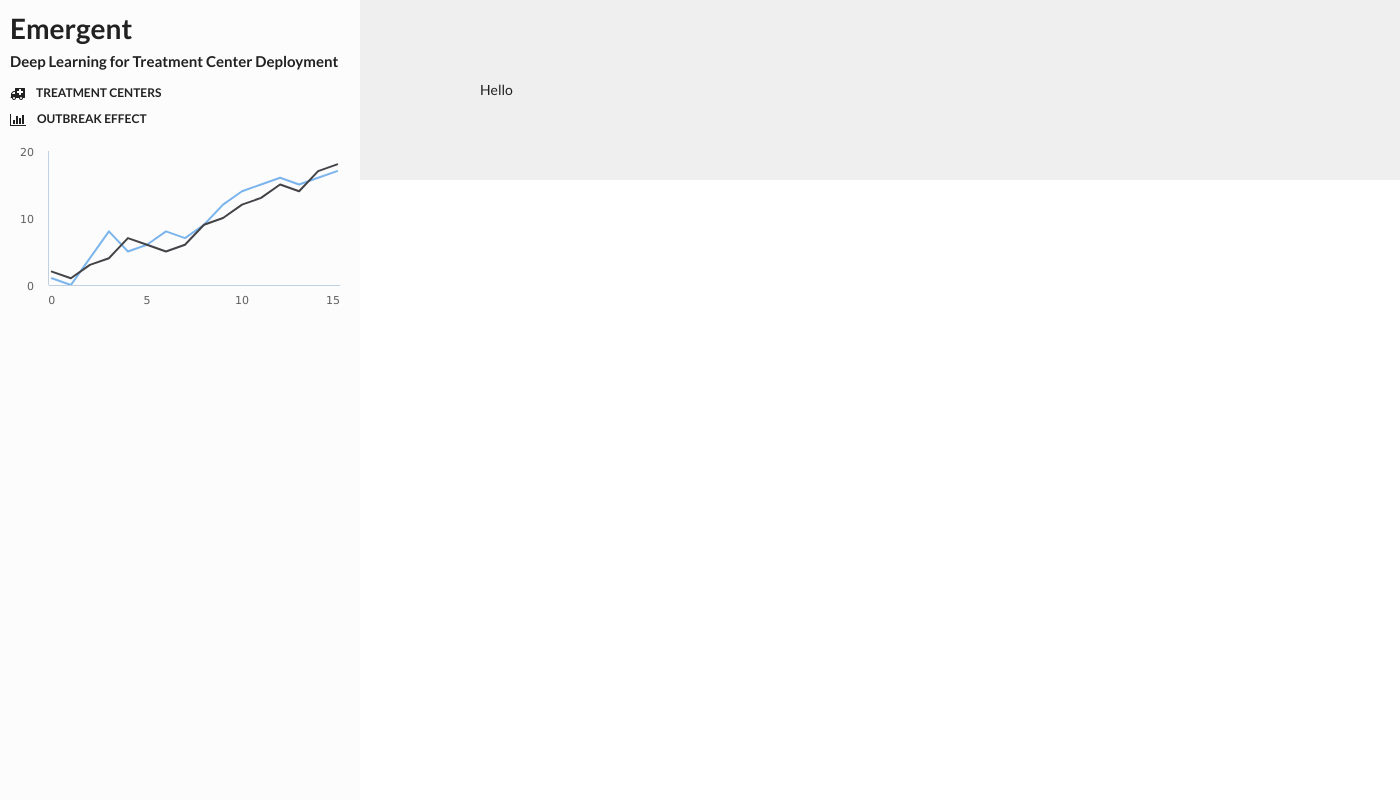
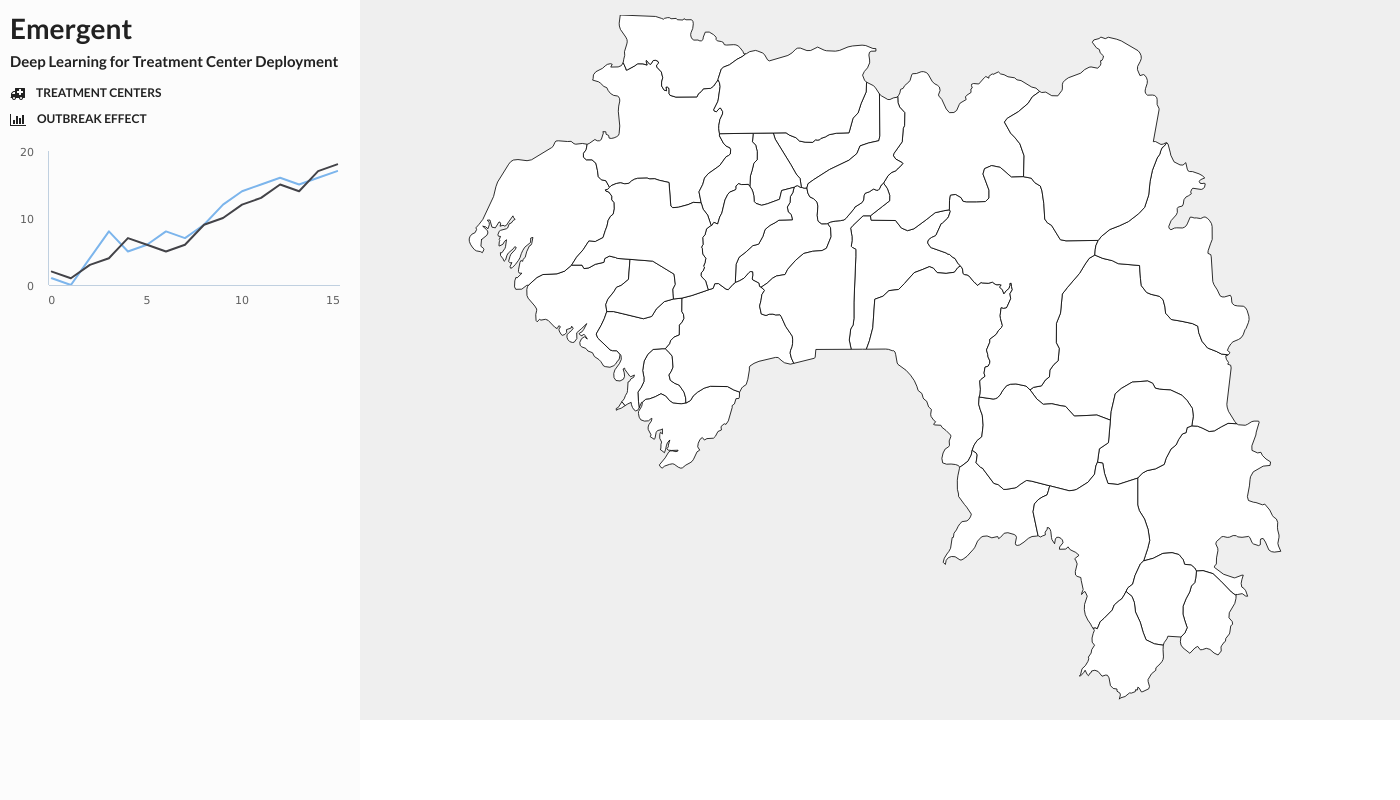
Before and after one commit to lisa-1010/nga_hacks, a Flask app: page /tmp in a window 1400 px wide. Run offline with Flask 2, Linux system fonts and the light colour scheme.

Commit message:
Added map to tmp

```diff
--- a/flask/app/static/css/index.css
+++ b/flask/app/static/css/index.css
@@ -1,7 +1,11 @@
 .page-content {
   margin: 0 0 0 360px;
-  padding: 80px 240px 80px 120px;
+  padding: 15px;
   background-color: #efefef;
+}
+
+.map {
+  width: 100%;
 }
 
 /**
--- a/flask/app/static/js/graph.js
+++ b/flask/app/static/js/graph.js
@@ -36,8 +36,8 @@ $(function () {
         enabled: false
     },
     legend: {
-                 enabled: false
-             }
+      enabled: false
+    }
 
   });
 });
--- a/flask/app/templates/map.html
+++ b/flask/app/templates/map.html
@@ -1,4 +1,4 @@
-<svg enable_background="new 0 0 1000 843" height="843px" pretty_print="True" style="stroke-linejoin: round; stroke:#000; fill: none;" version="1.1" viewBox="0 0 1000 843" width="1000px" xmlns="http://www.w3.org/2000/svg" xmlns:xlink="http://www.w3.org/1999/xlink">
+<svg enable_background="new 0 0 1000 843" height="685px" pretty_print="True" style="stroke-linejoin: round; stroke:#000; fill: none;" version="1.1" viewBox="0 0 1000 843" width="1000px" xmlns="http://www.w3.org/2000/svg" xmlns:xlink="http://www.w3.org/1999/xlink">
 	utf-8<defs>
 	utf-8utf-8<style type="text/css">
 	<![CDATA[path fill="white" { fill-rule: evenodd; }]]>utf-8utf-8</style>
--- a/flask/app/templates/tmp.html
+++ b/flask/app/templates/tmp.html
@@ -27,7 +27,9 @@
       </div>
     </aside>
     <div class="page-content">
-      Hello
+      <div class="map">
+        {% include 'map.html' %}
+      </div>
     </div>
 
     <script type="text/javascript" src="lib/jquery.min.js"></script>
```
